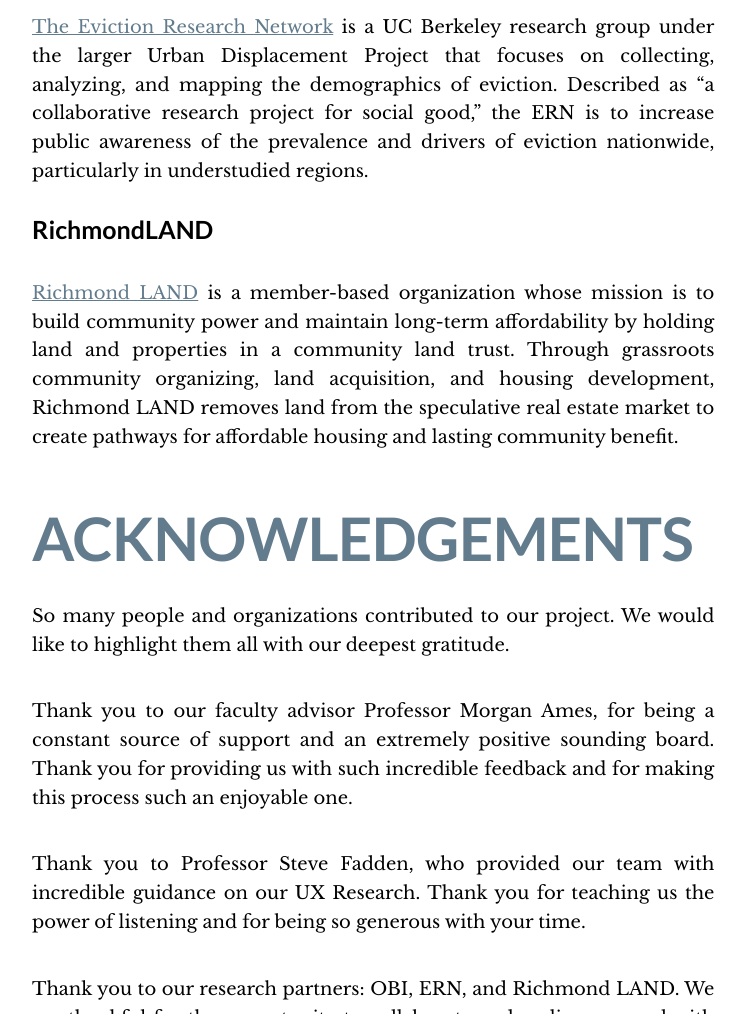
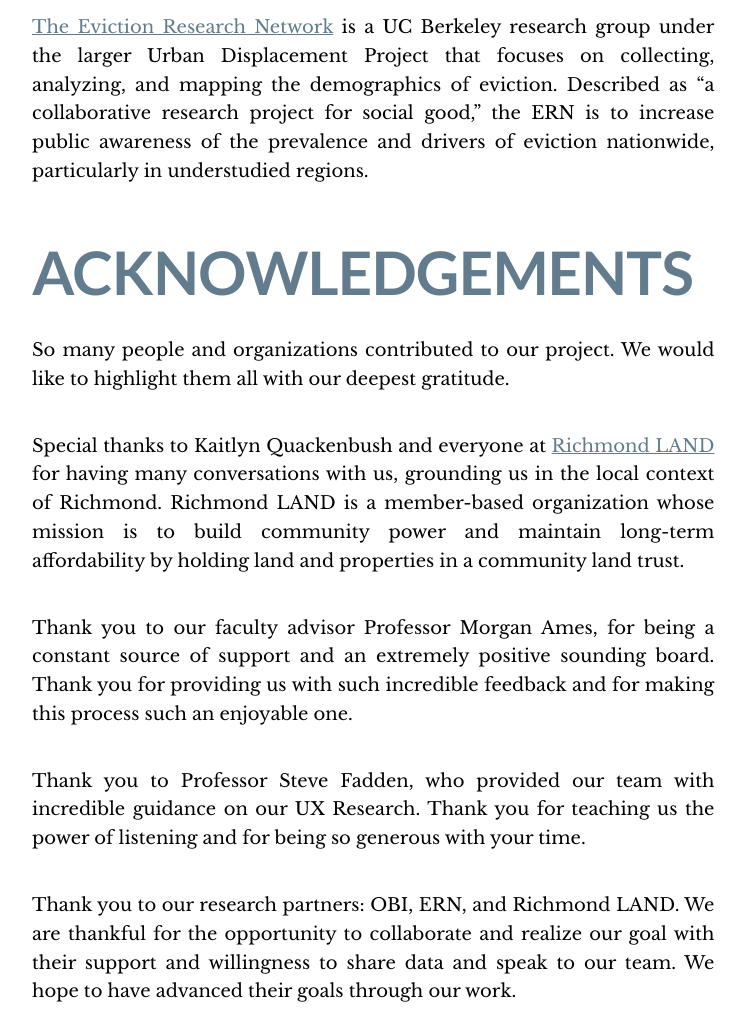
Before and after one commit to liuange/visualizinghousing.github.io, a plain HTML site: page about.html in a window 1280 px wide. Shown: the part 2192-3206 px from the top of the page, without its empty margins (18-764 px from the left). Drawn offline with nearby package versions, Linux system fonts and the light colour scheme.

Commit message:
Update to about

```diff
--- a/about.html
+++ b/about.html
@@ -149,22 +149,20 @@
         the prevalence and drivers of eviction nationwide, particularly in
         understudied regions.
       </p>
-      <h3>RichmondLAND</h3>
-      <p>
-        <a href="https://www.richmondland.org/">Richmond LAND</a> is a
-        member-based organization whose mission is to build community power
-        and maintain long-term affordability by holding land and properties in
-        a community land trust. Through grassroots community organizing, land
-        acquisition, and housing development, Richmond LAND removes land from
-        the speculative real estate market to create pathways for affordable
-        housing and lasting community benefit.
-      </p>
 
       <h1>Acknowledgements</h1>
       <p>
         So many people and organizations contributed to our project. We would
         like to highlight them all with our deepest gratitude.
       </p>
+      <p>
+        Special thanks to Kaitlyn Quackenbush and everyone at <a href="https://www.richmondland.org/">Richmond LAND</a>
+        for having many conversations with us, grounding us in the local context of Richmond. Richmond LAND is a
+        member-based organization whose mission is to build community power
+        and maintain long-term affordability by holding land and properties in
+        a community land trust.
+      </p>
+
       <p>
         Thank you to our faculty advisor Professor Morgan Ames, for being a
         constant source of support and an extremely positive sounding board.
```
